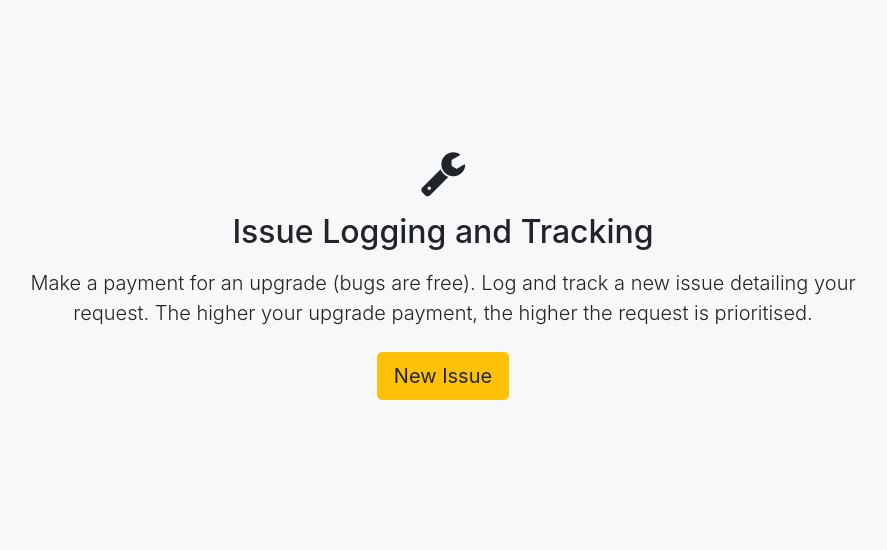
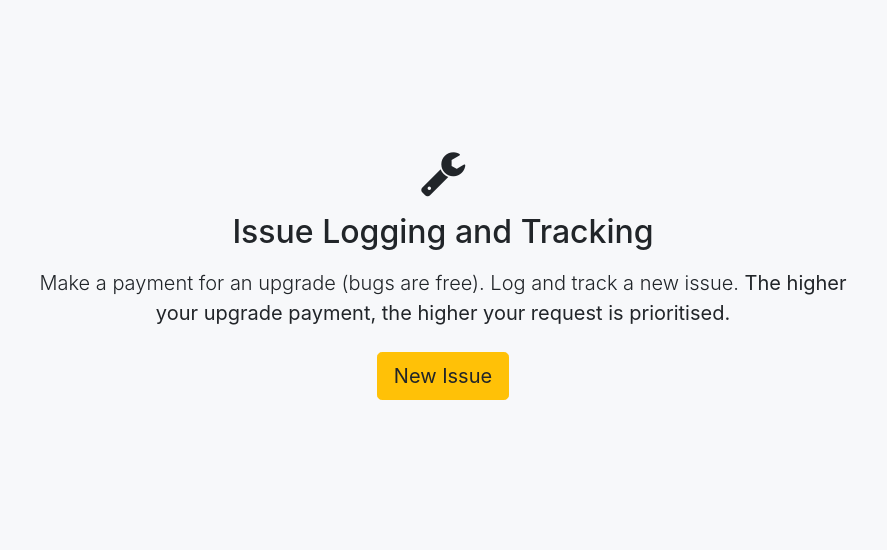
Before and after one commit to GithHayden/django-mythware, a Django app: page /accounts/profile/ in a window 1280 px wide. Shown: the part 441-991 px from the top of the page, without its empty margins (197-1084 px from the left). Run offline with Django 3.2, Linux system fonts and the light colour scheme; a user stored in the database is signed in; parts of the project's set-up code (start-up, migrations or seed data) failed here and were passed over; some libraries are stand-ins or nearby versions.

Commit message:
Updated Profile issues call to action to bold higher payment text.

```diff
--- a/accounts/templates/profile.html
+++ b/accounts/templates/profile.html
@@ -85,7 +85,7 @@
                     <i class="fa fa-wrench fa-3x mb-3"></i>
                     <h2 class="mb-3">Issue Logging and Tracking</h2>
                     <div class="container text-center">
-                        <p class="lead text-center w-75 m-auto">Make a payment for an upgrade (bugs are free). Log and track a new issue detailing your request. The higher your upgrade payment, the higher the request is prioritised. </p>
+                        <p class="lead text-center w-75 m-auto">Make a payment for an upgrade (bugs are free). Log and track a new issue. <b>The higher your upgrade payment, the higher your request is prioritised.</b></p>
                         <br>
                         <a href="{% url 'new_post' %}" class="btn btn-warning btn-lg js-scroll-trigger">New Issue</a>
                     </div>
```
